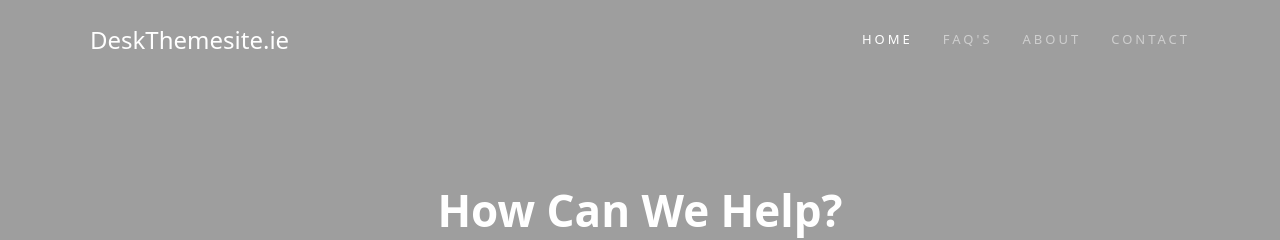
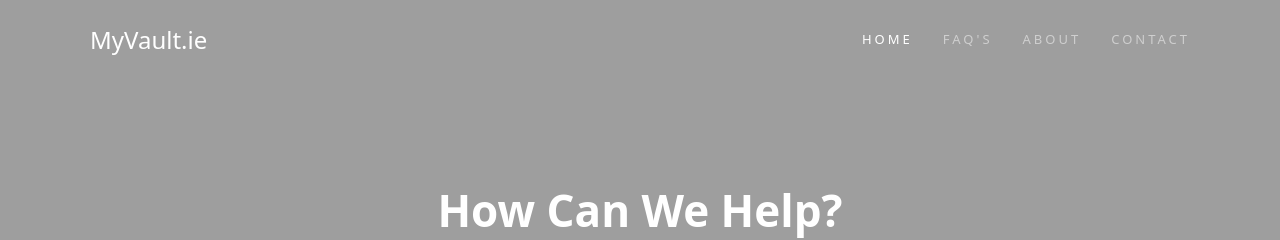
Before and after one commit to robbertl/robbertl.github.io, a Jekyll site: the page built from index.md, in a window 1280 px wide. Shown: the top 240 px of the page. Built offline with Jekyll 4.4.1, drawn with Linux system fonts in a browser that asks for light colours.

Commit message:
Update _config.yml

```diff
--- a/_config.yml
+++ b/_config.yml
@@ -5,8 +5,9 @@
 # 'bundle exec jekyll serve'. If you change this file, please restart the server process.
 
 # Site title and description
-title: DeskThemesite.ie
+title: MyVault.ie
 description: Knowledge base Jekyll theme.
+description: Zero Trust Data Storage Solutions
 
 # Site subpath, e.g. /blog
 baseurl: ''
```
